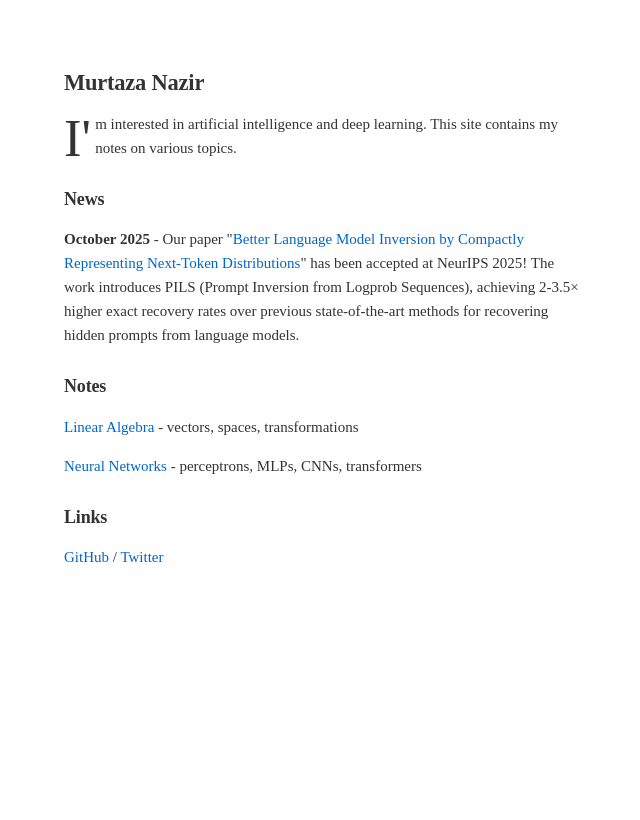
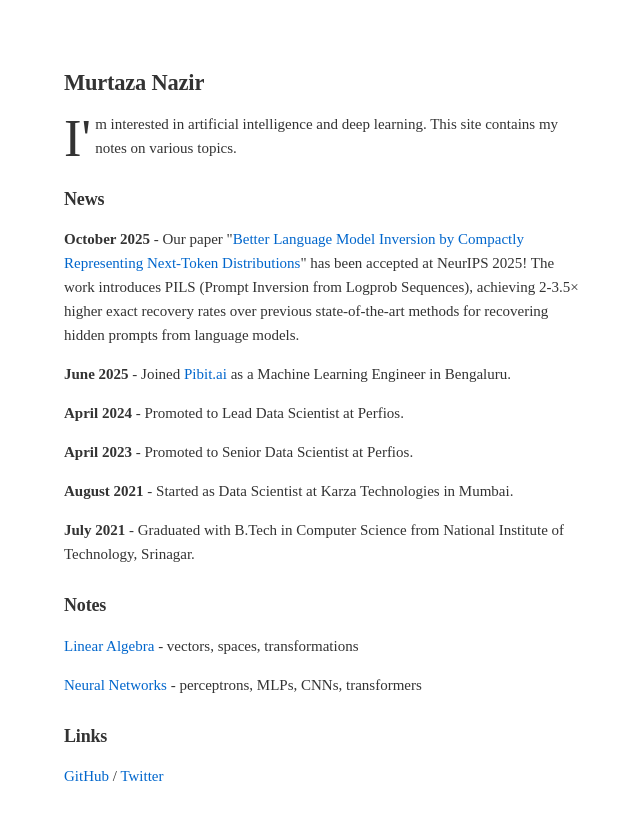
Before and after one commit to themurtazanazir/themurtazanazir.github.io, an MkDocs documentation site: the page built from docs/index.md, in a window 1280 px wide. Shown: the top 820 px of the page, without its empty margins (195-835 px from the left). Built offline with MkDocs 1.6.1 and Material for MkDocs 9.7.7, drawn with Linux system fonts in a browser that asks for light colours.

Commit message:
Expand News section with complete professional timeline
Add career milestones and education history including:
- Current role at Pibit.ai
- Promotions at Perfios (Senior → Lead Data Scientist)
- Previous experience at Karza Technologies
- NIT Srinagar graduation

```diff
--- a/docs/index.md
+++ b/docs/index.md
@@ -5,6 +5,16 @@
 ## News
 
 **October 2025** - Our paper "[Better Language Model Inversion by Compactly Representing Next-Token Distributions](https://arxiv.org/abs/2506.17090)" has been accepted at NeurIPS 2025! The work introduces PILS (Prompt Inversion from Logprob Sequences), achieving 2-3.5× higher exact recovery rates over previous state-of-the-art methods for recovering hidden prompts from language models.
+
+**June 2025** - Joined [Pibit.ai](https://pibit.ai) as a Machine Learning Engineer in Bengaluru.
+
+**April 2024** - Promoted to Lead Data Scientist at Perfios.
+
+**April 2023** - Promoted to Senior Data Scientist at Perfios.
+
+**August 2021** - Started as Data Scientist at Karza Technologies in Mumbai.
+
+**July 2021** - Graduated with B.Tech in Computer Science from National Institute of Technology, Srinagar.
 
 ## Notes
 
```
